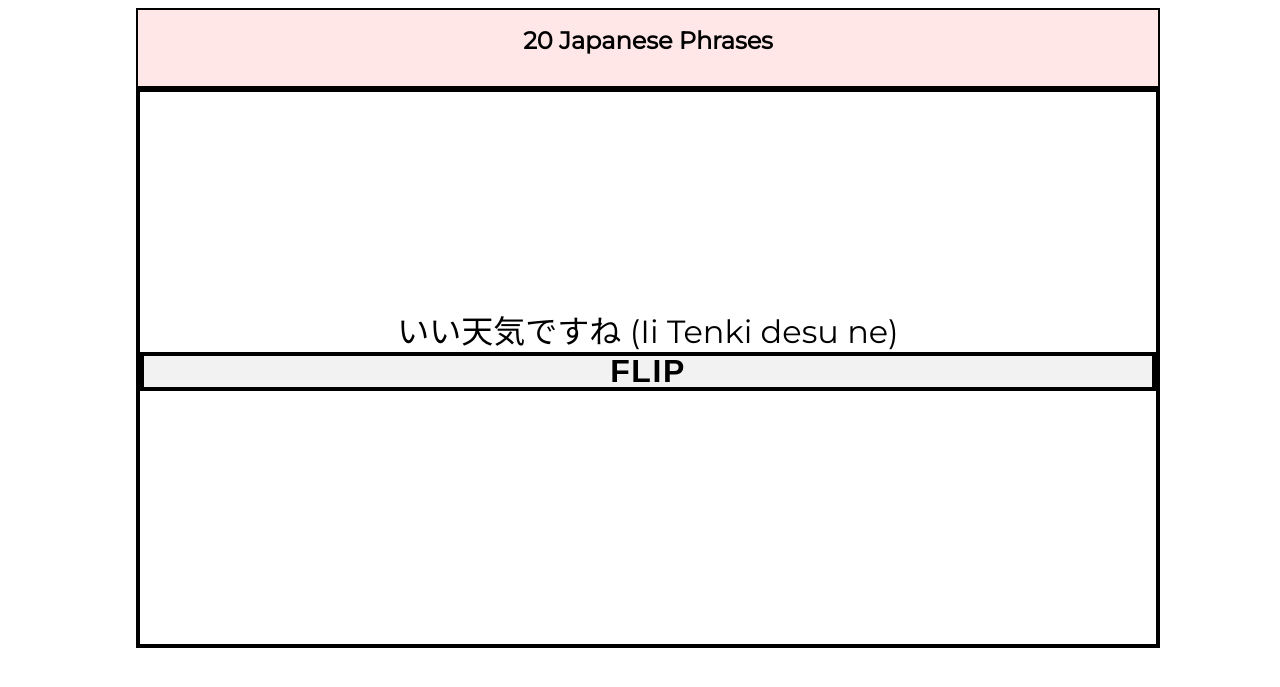
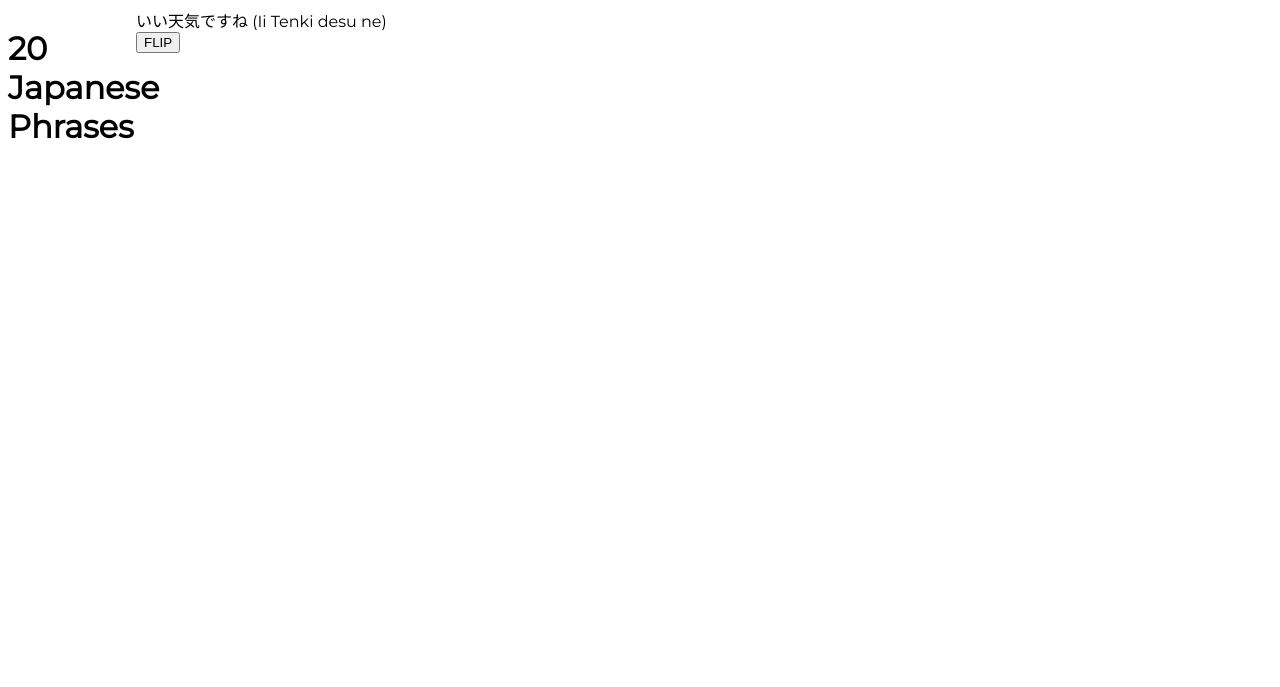
Before and after one commit to jackbridger/JapaneseFlashCards, a PHP site: page /index.html in a window 1280 px wide. Shown: the top 687 px of the page. Run offline with PHP 8.4, Linux system fonts and the light colour scheme.

Commit message:
stripping back the HTML and the css, ready to redo

```diff
--- a/index.html
+++ b/index.html
@@ -12,16 +12,14 @@
         <h1>20 Japanese Phrases</h1>
     </div>
 
-
-    <main class = "card-container" id="flash-container-before">
-
+    <main class="circle-class">
+        <div class = "card-container" id="flash-container-before">
             <div id="japanese-text"></div>
             <audio id="audio-container">
             </audio>
+        </div>
         <button id ="btn-flip">FLIP</button>
-
-    </main>
-    <main class ="card-container" id="flash-container-after">
+        <div class ="card-container" id="flash-container-after">
 
             <div id="english-text"></div>
 
@@ -32,15 +30,9 @@
                 <button onclick="progressCheck('excellent')" id="btn-excellent" class="btn">Excellent</button>
             </div>
 
+        </div>
     </main>
 
-
-
-
-
-    <footer id="footer">
-
-    </footer>
     <script src="underscore.js"></script>
     <script src="script.js"></script>
 
--- a/style.css
+++ b/style.css
@@ -6,89 +6,3 @@ body {
     font-family: 'Montserrat', sans-serif;
     box-sizing: border-box;
 }
-#page-title {
-    grid-row: 1/1;
-    grid-column: 2/2;
-    background: rgba(255, 20, 20, 0.1);
-    border: 2px solid #000000;
-    line-height: 29px;
-}
-#page-title h1 {
-    color: black;
-    font-weight: 600;
-    text-align: center;
-    font-size: 3vh;
-}
-.card-container {
-    border: 4px solid #000000;
-}
-
-
-#flash-container-before {
-    font-size: 4vh;
-    grid-row: 2 / 2;
-    grid-column: 2/2;
-    align-content: center;
-    align-items: center;
-    text-align: center;
-    /* parent of flashcard */
-    display: grid;
-    grid-template:  auto auto auto 5vh / 100%;
-
-}
-#flash-container-after {
-    /* child of body */
-    visibility: hidden;
-    grid-row: 2 / 2;
-    grid-column: 2/2;
-    align-content: center;
-
-    /* parent of flashcard */
-    display: grid;
-    grid-template:  auto auto auto 5vh / 100%;
-
-}
-#btn-flip {
-    font-size: 4vh;
-    font-style: normal;
-    font-weight: bold;
-    background: rgba(0, 0, 0, 0.05);
-    border: 4px solid #000000;
-    line-height: 29px;
-    letter-spacing: 0.05em;
-    align-items: center;
-    text-align: center;
-}
-
-#test-text {
-    grid-row-start: 1;
-    grid-row-end: 4;
-    font-size: calc(3vw + 2.5vh);
-    padding: 2vw;
-}
-
-
-#btn-container {
-    grid-row-start: 4;
-    grid-row-end: 5;
-    display: flex;
-    justify-content: space-evenly
-
-}
-#audio-container {
-    grid-row-start: 4;
-    grid-row-end: 5;
-    display: flex;
-    justify-content: space-evenly
-
-}
-
-.btn {
-    background-color: red;
-    color: white;
-    font-size: calc(1.5vw + 1.25vh);
-    text-align: center;
-    padding: 0 1vw 0 1vw ;
-    vertical-align: middle;
-
-}
```
Lines whose indentation alone changed are shown as unchanged.
